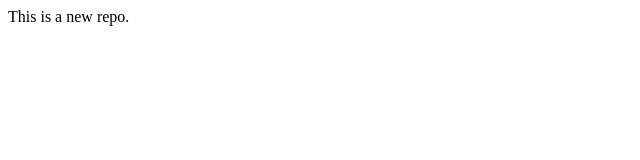
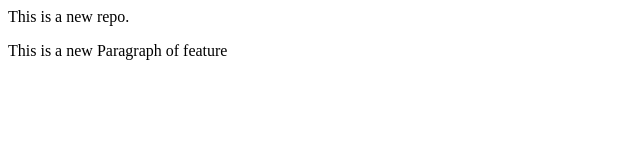
Before and after one commit to trinathprasad/LocalRepo, a plain HTML site: page index.html in a window 1280 px wide. Shown: the whole page, without its empty margins (0-640 px from the left). Drawn offline with Linux system fonts and the light colour scheme.

Commit message:
add a new branch

```diff
--- a/index.html
+++ b/index.html
@@ -1 +1,2 @@
 <p>This is a new repo.</p>
+<p>This is a new Paragraph of feature</p>
```
